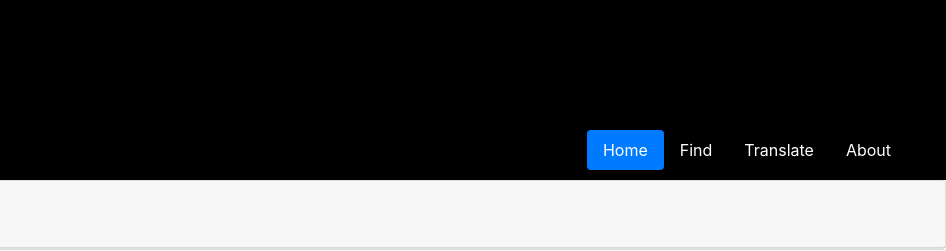
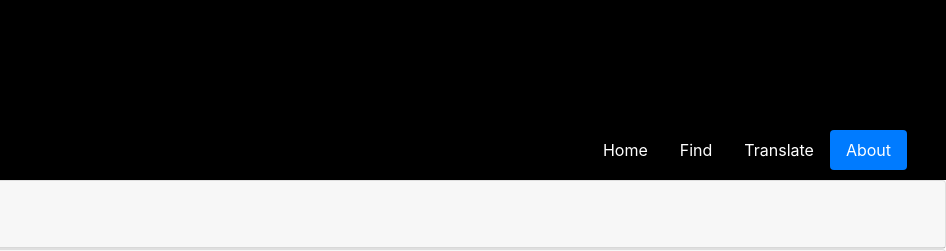
Before and after one commit to bajjorn/homepage, a plain HTML site: page about.html in a window 1280 px wide. Shown: the top 251 px of the page, 334-1280 px from the left. Drawn offline with nearby package versions, Linux system fonts and the light colour scheme.

Commit message:
Update about.html

```diff
--- a/about.html
+++ b/about.html
@@ -19,7 +19,7 @@
 
               <ul class="nav nav-pills">
                 <li class="nav-item">
-                    <a class="nav-link active" aria-current="page" href="index.html">Home</a>
+                    <a class="nav-link"  href="index.html">Home</a>
                   </li>
                   <li class="nav-item">
                     <a class="nav-link" href="#">Find</a>
@@ -28,7 +28,7 @@
                     <a class="nav-link" href="#">Translate</a>
                   </li>
                   <li class="nav-item">
-                    <a class="nav-link" href="about.html">About</a>
+                    <a class="nav-link active" aria-current="page" href="about.html">About</a>
                   </li>
               </ul>
           </nav>
```
